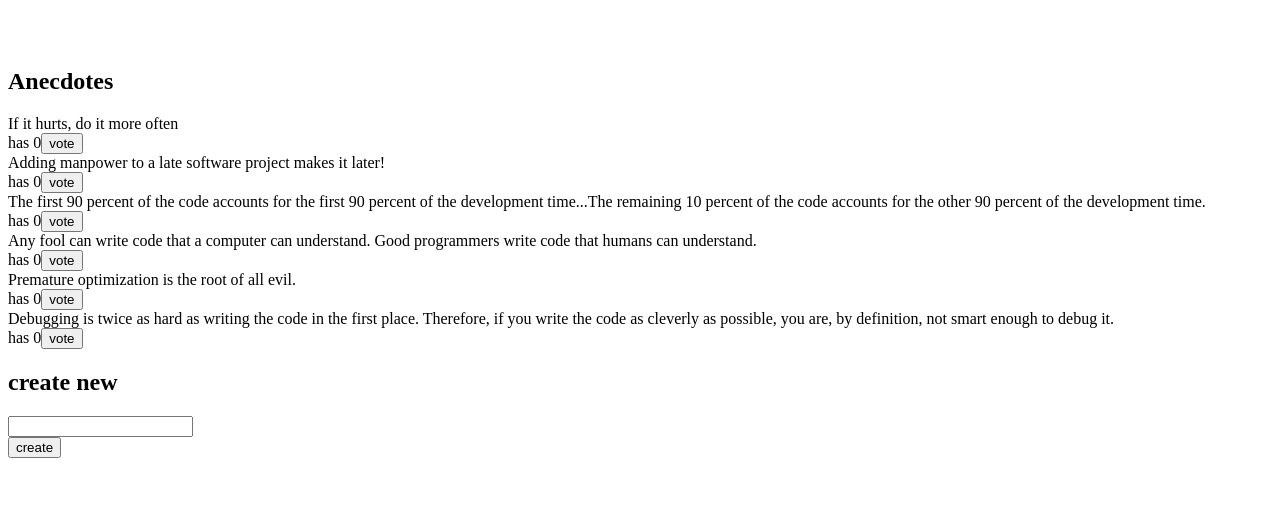
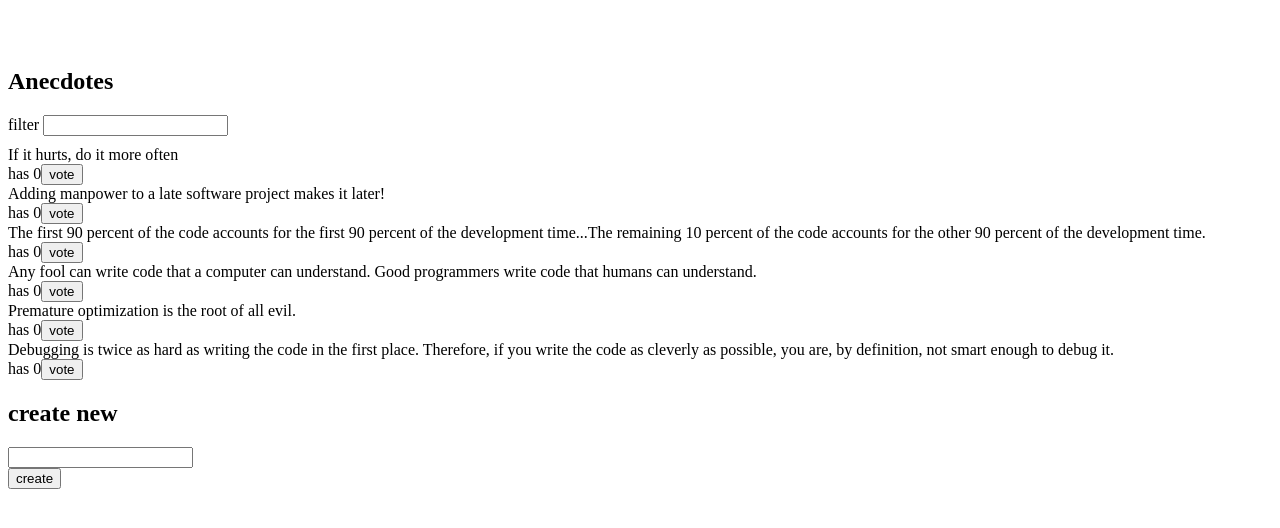
Before and after one commit to karabo-r/Fullstackopen, a React (Create React App) app in the folder part6/redux-anecdotes/: page / in a window 1280 px wide. Shown: the top 528 px of the page. Built offline with nearby package versions, Linux system fonts and the light colour scheme.

Commit message:
exercise 6.12 complete

```diff
--- a/part6/redux-anecdotes/src/App.js
+++ b/part6/redux-anecdotes/src/App.js
@@ -1,5 +1,6 @@
 import AnecdoteForm from "./components/AnecdoteForm";
 import AnecdoteList from "./components/AnecdoteList";
+import Fliter from "./components/Fliter";
 import Notification from "./components/Notification";
 
 const App = () => {
@@ -7,6 +8,7 @@ const App = () => {
 		<div>
 			<Notification />
 			<h2>Anecdotes</h2>
+			<Fliter />
 			<AnecdoteList />
 			<AnecdoteForm />
 		</div>
--- a/part6/redux-anecdotes/src/components/AnecdoteList.js
+++ b/part6/redux-anecdotes/src/components/AnecdoteList.js
@@ -7,20 +7,29 @@ import {
 
 const AnecdoteList = () => {
 	const dispatch = useDispatch();
-	// anecdotes sorted from highes votes (B-A)
-	const anecdotes = useSelector((state) =>
-		[...state.anecdotes].sort((a, b) => b.votes - a.votes),
+	const fliterValue = useSelector((state) => state.fliter);
+	// anecdotes sorted from highest votes (B-A)
+	let anecdotes = useSelector((state) =>
+		fliter([...state.anecdotes].sort(sortBA)),
 	);
 
-	// add new vote and display notification
+	// anecdotes sorted from highest votes (B-A)
+	function sortBA(a, b) {
+		return b.votes - a.votes;
+	}
+
+	function fliter(array) {
+		return array.filter((item) => item.content.includes(fliterValue.value));
+	}
+
 	const vote = (id) => {
 		dispatch(addVote(id));
 		displayAndRemoveNotification(id);
 	};
 
 	function displayAndRemoveNotification(id) {
-		const votedAnecdote =  anecdotes.find(item=>item.id === id)
-		const message = `you voted for ${votedAnecdote.content}`
+		const votedAnecdote = anecdotes.find((item) => item.id === id);
+		const message = `you voted for ${votedAnecdote.content}`;
 		dispatch(displayNotification(message));
 		setTimeout(() => {
 			dispatch(removeNotification());
--- /dev/null
+++ b/part6/redux-anecdotes/src/components/Fliter.js
@@ -0,0 +1,25 @@
+import { useRef } from "react";
+import { useDispatch } from "react-redux";
+import { setFliter } from "../reducers/fliterReducer";
+
+const Fliter = () => {
+	const dispatch = useDispatch();
+	const inputRef = useRef(null);
+
+	const style = {
+		marginBottom: 10,
+	};
+
+	function handleFliter() {
+		const fliterValues = inputRef.current.value;
+		dispatch(setFliter(fliterValues));
+	}
+
+	return (
+		<div style={style}>
+			filter <input ref={inputRef} onChange={handleFliter} />
+		</div>
+	);
+};
+
+export default Fliter;
--- /dev/null
+++ b/part6/redux-anecdotes/src/reducers/fliterReducer.js
@@ -0,0 +1,16 @@
+import { createSlice } from "@reduxjs/toolkit";
+
+// const initialState = 'testing'
+
+const fliterSlice = createSlice({
+    name: 'fliter',
+    initialState:{value: ''},
+    reducers:{
+        setFliter: (state, action)=>{
+            state.value = action.payload
+        }
+    }
+})
+
+export const {setFliter} = fliterSlice.actions
+export default fliterSlice.reducer
--- a/part6/redux-anecdotes/src/store.js
+++ b/part6/redux-anecdotes/src/store.js
@@ -1,9 +1,11 @@
 import { combineReducers } from "redux";
 import { configureStore } from "@reduxjs/toolkit";
+import fliterReducer from "./reducers/fliterReducer";
 import anecdoteReducer from "./reducers/anecdoteReducer";
 import notificationReducer from "./reducers/notificationReducer";
 
 const reducer = combineReducers({
+	fliter: fliterReducer,
 	anecdotes: anecdoteReducer,
 	notifications: notificationReducer,
 });
```
